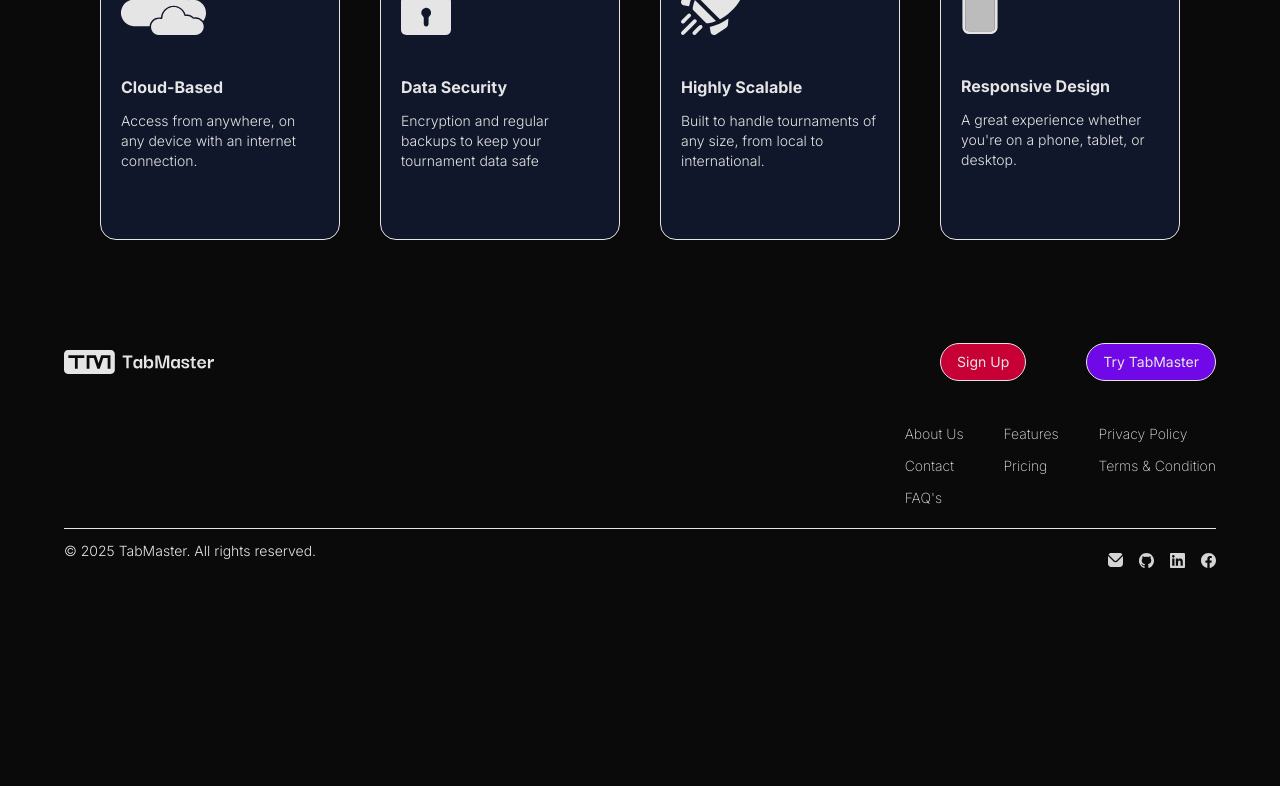
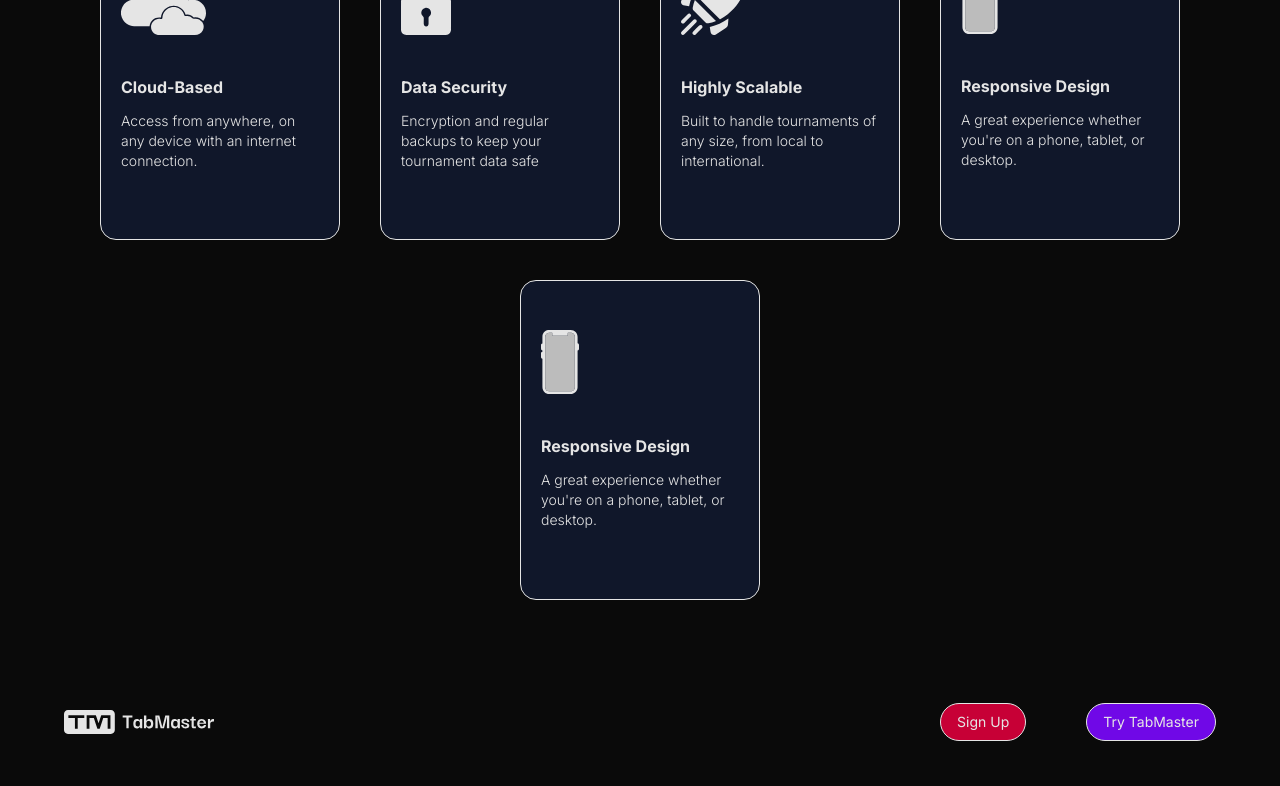
Before and after one commit to Ferdus615/TabMaster, a Next.js app: page / in a window 1280 px wide. Shown: the part 2584-3370 px from the top of the page. Before the commit the page ends 3196 px from the top, so only its background shows below. Built offline with nearby package versions, Linux system fonts and the light colour scheme.

Commit message:
misc code

```diff
--- a/components/Navigation.jsx
+++ b/components/Navigation.jsx
@@ -75,51 +75,7 @@ const Navigation = () => {
         <a href="#" className="hover:bg-blue-700 rounded-md p-2">
           Record
         </a>
-        <a href="#" className="hover:bg-blue-700 rounded-md p-2">
-          Record
-        </a>
-        <a href="#" className="hover:bg-blue-700 rounded-md p-2">
-          Record
-        </a>
-        <a href="#" className="hover:bg-blue-700 rounded-md p-2">
-          Record
-        </a>
-        <a href="#" className="hover:bg-blue-700 rounded-md p-2">
-          Record
-        </a><a href="#" className="hover:bg-blue-700 rounded-md p-2">
-          Record
-        </a>
-        <a href="#" className="hover:bg-blue-700 rounded-md p-2">
-          Record
-        </a>
-        <a href="#" className="hover:bg-blue-700 rounded-md p-2">
-          Record
-        </a>
-        <a href="#" className="hover:bg-blue-700 rounded-md p-2">
-          Record
-        </a>
-        <a href="#" className="hover:bg-blue-700 rounded-md p-2">
-          Record
-        </a>
-        <a href="#" className="hover:bg-blue-700 rounded-md p-2">
-          Record
-        </a>
-        <a href="#" className="hover:bg-blue-700 rounded-md p-2">
-          Record
-        </a>
 
-        <a href="#" className="hover:bg-blue-700 rounded-md p-2">
-          Record
-        </a>
-        <a href="#" className="hover:bg-blue-700 rounded-md p-2">
-          Record
-        </a>
-        <a href="#" className="hover:bg-blue-700 rounded-md p-2">
-          Record
-        </a>
-        <a href="#" className="hover:bg-blue-700 rounded-md p-2">
-          Record
-        </a>
       </nav>
     </div>
   );
--- a/components/landing_page/Tech.jsx
+++ b/components/landing_page/Tech.jsx
@@ -61,6 +61,19 @@ const Tech = () => {
               A great experience whether you're on a phone, tablet, or desktop.
             </p>
           </div>
+          <div className="p-5 border-1 rounded-2xl h-80 w-60 bg-persian flex flex-col justify-center">
+            <Image
+              src="/mobile.svg"
+              width={38}
+              height={50}
+              alt="image"
+              className="mb-10"
+            />
+            <h3 className="font-bold mb-3">Responsive Design</h3>
+            <p className="font-light text-sm">
+              A great experience whether you're on a phone, tablet, or desktop.
+            </p>
+          </div>
         </div>
       </div>
     </div>
```
